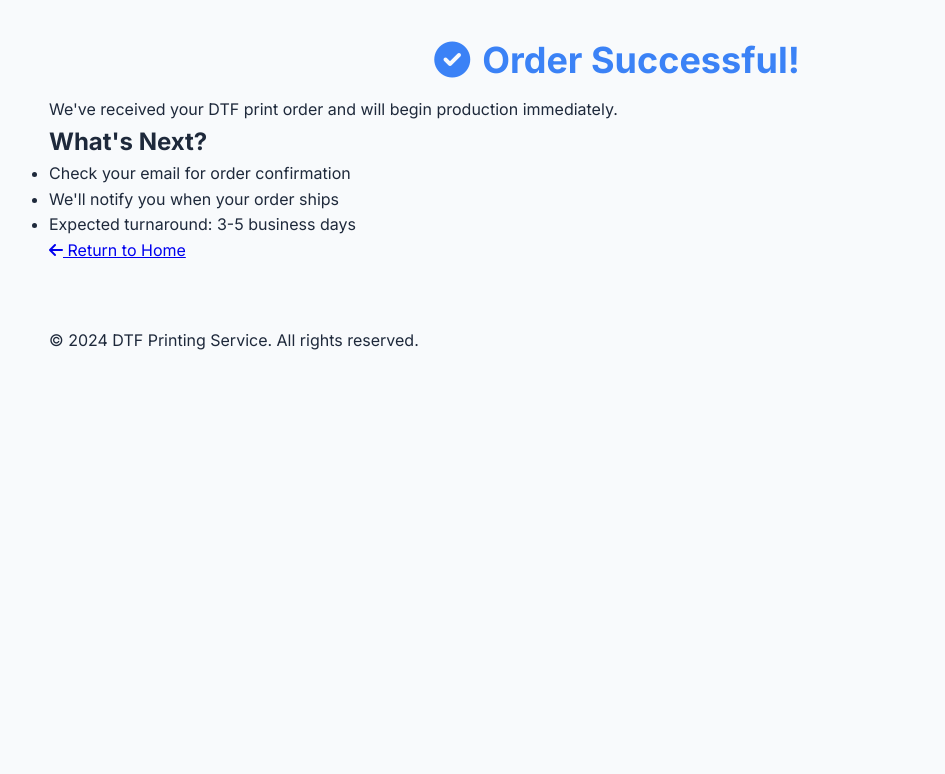
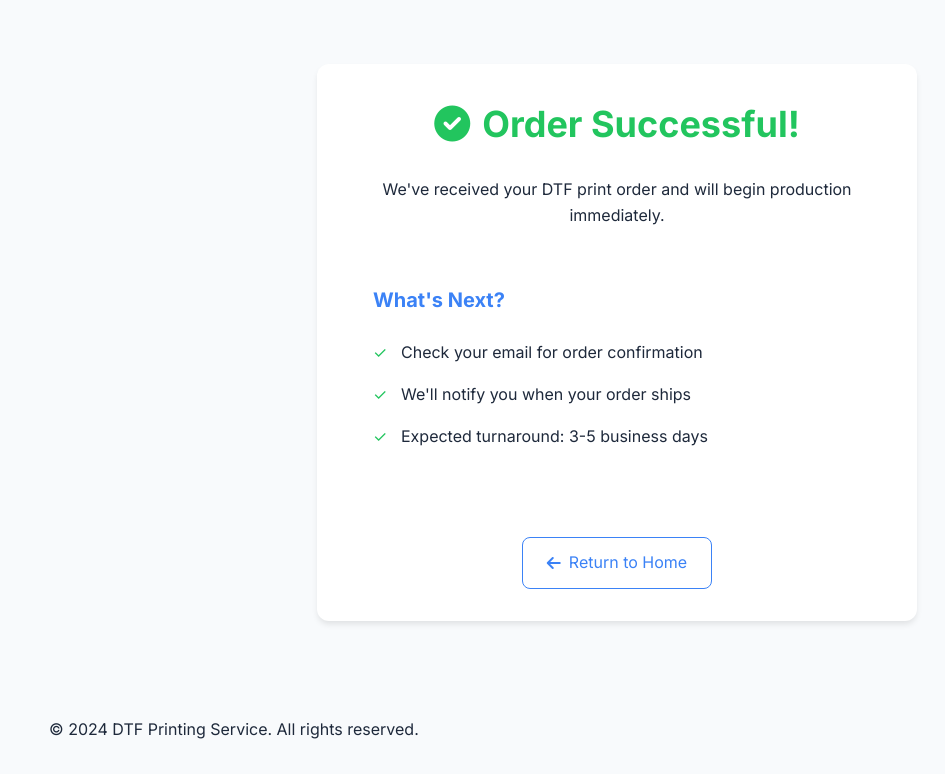
Before and after one commit to christopheraaronhogg/arkansasdtfprints, a Flask app: page /success in a window 1280 px wide. Shown: the part 90-864 px from the top of the page, without its empty margins (23-968 px from the left). Before the commit the page ends 440 px from the top, so only its background shows below. Run offline with Flask 3, Linux system fonts and the light colour scheme; parts of the project's set-up code (start-up, migrations or seed data) failed here and were passed over.

Commit message:
Agent query: I'll test the order submission. Could you upload a PNG image and submit an order with your email? Please check if: 1) The success page appears properly styled, 2) The images are uploaded successfully
Improve success page styling and layout.

Screenshot: https://storage.googleapis.com/screenshot-production-us-central1/3c1f7986-530f-4f55-b07c-daee11d04c26/8a6210a6-4555-4a6c-b952-2f11b8c8f3c3.jpg

```diff
--- a/static/css/custom.css
+++ b/static/css/custom.css
@@ -465,3 +465,82 @@ h1 {
         grid-template-columns: 1fr;
     }
 }
+
+/* Success Page Styles */
+.success-container {
+    min-height: calc(100vh - 200px);
+    display: flex;
+    align-items: center;
+    justify-content: center;
+    padding: 2rem;
+}
+
+.success-card {
+    background: var(--surface-color);
+    border-radius: var(--radius-lg);
+    padding: 2rem;
+    box-shadow: var(--shadow-md);
+    max-width: 600px;
+    width: 100%;
+    text-align: center;
+}
+
+.success-card h1 {
+    color: var(--success-color);
+    margin-bottom: 1.5rem;
+    display: flex;
+    align-items: center;
+    justify-content: center;
+    gap: 0.75rem;
+}
+
+.success-card .next-steps {
+    margin: 2rem 0;
+    text-align: left;
+    background: rgba(255, 255, 255, 0.05);
+    padding: 1.5rem;
+    border-radius: var(--radius-md);
+}
+
+.success-card .next-steps h2 {
+    font-size: 1.25rem;
+    margin-bottom: 1rem;
+    color: var(--primary-color);
+}
+
+.success-card .next-steps ul {
+    list-style: none;
+    padding: 0;
+    margin: 0;
+}
+
+.success-card .next-steps li {
+    padding: 0.5rem 0;
+    padding-left: 1.75rem;
+    position: relative;
+}
+
+.success-card .next-steps li:before {
+    content: "✓";
+    position: absolute;
+    left: 0;
+    color: var(--success-color);
+}
+
+.return-home {
+    display: inline-flex;
+    align-items: center;
+    gap: 0.5rem;
+    color: var(--primary-color);
+    text-decoration: none;
+    margin-top: 1.5rem;
+    padding: 0.75rem 1.5rem;
+    border: 1px solid var(--primary-color);
+    border-radius: var(--radius-md);
+    transition: all 0.2s ease;
+}
+
+.return-home:hover {
+    background: var(--primary-color);
+    color: white;
+}
```
